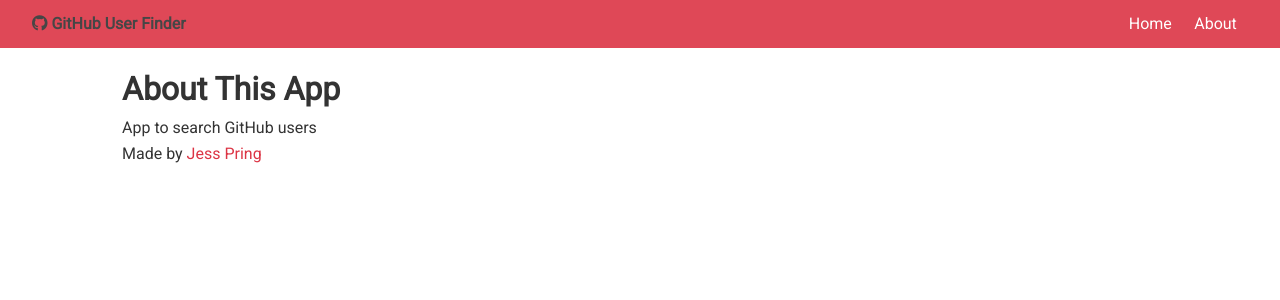
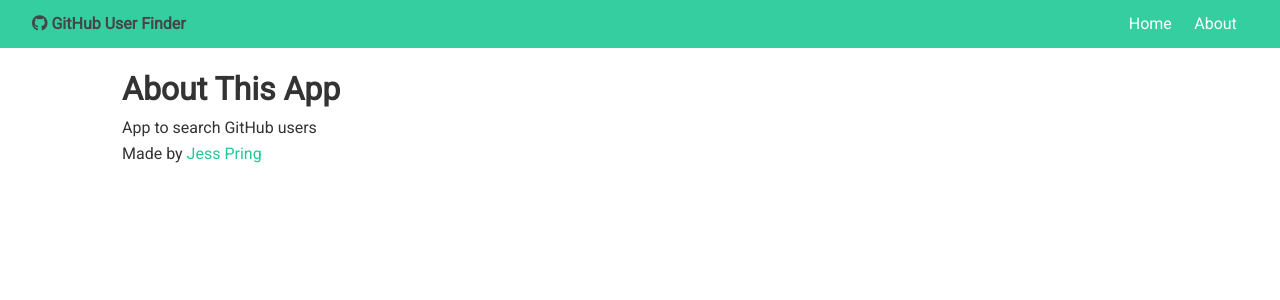
Before and after one commit to jessica-pring/github-user-finder, a React (Create React App) app: page /about in a window 1280 px wide. Shown: the top 300 px of the page. Built offline with nearby package versions, Linux system fonts and the light colour scheme; no server answers.

Commit message:
updated styling

```diff
--- a/src/App.css
+++ b/src/App.css
@@ -1,8 +1,8 @@
-@import url("https://fonts.googleapis.com/css?family=Roboto");
+@import url('https://fonts.googleapis.com/css?family=Roboto');
 
 /* Global Styles */
 :root {
-  --primary-color: #dc3545;
+  --primary-color: #20c997;
   --dark-color: #333333;
   --light-color: #f4f4f4;
   --danger-color: #dc3545;
@@ -16,7 +16,7 @@
 }
 
 body {
-  font-family: "Roboto", sans-serif;
+  font-family: 'Roboto', sans-serif;
   font-size: 1rem;
   line-height: 1.6;
   background-color: #fff;
@@ -112,7 +112,7 @@ img {
 /* Cards */
 .card {
   padding: 1rem;
-  border: #ccc 1px dotted;
+  border: #20c997 1px dotted;
   margin: 0.7rem 0;
 }
 
@@ -296,6 +296,7 @@ img {
 
 .btn:hover {
   opacity: 0.8;
+  color: #20c997;
 }
 
 .bg-light,
@@ -318,10 +319,10 @@ input {
   color: #888;
 }
 
-input[type="text"],
-input[type="email"],
-input[type="password"],
-input[type="date"],
+input[type='text'],
+input[type='email'],
+input[type='password'],
+input[type='date'],
 select,
 textarea {
   display: block;
@@ -331,7 +332,7 @@ textarea {
   border: 1px solid #ccc;
 }
 
-input[type="submit"],
+input[type='submit'],
 button {
   font: inherit;
 }
```
